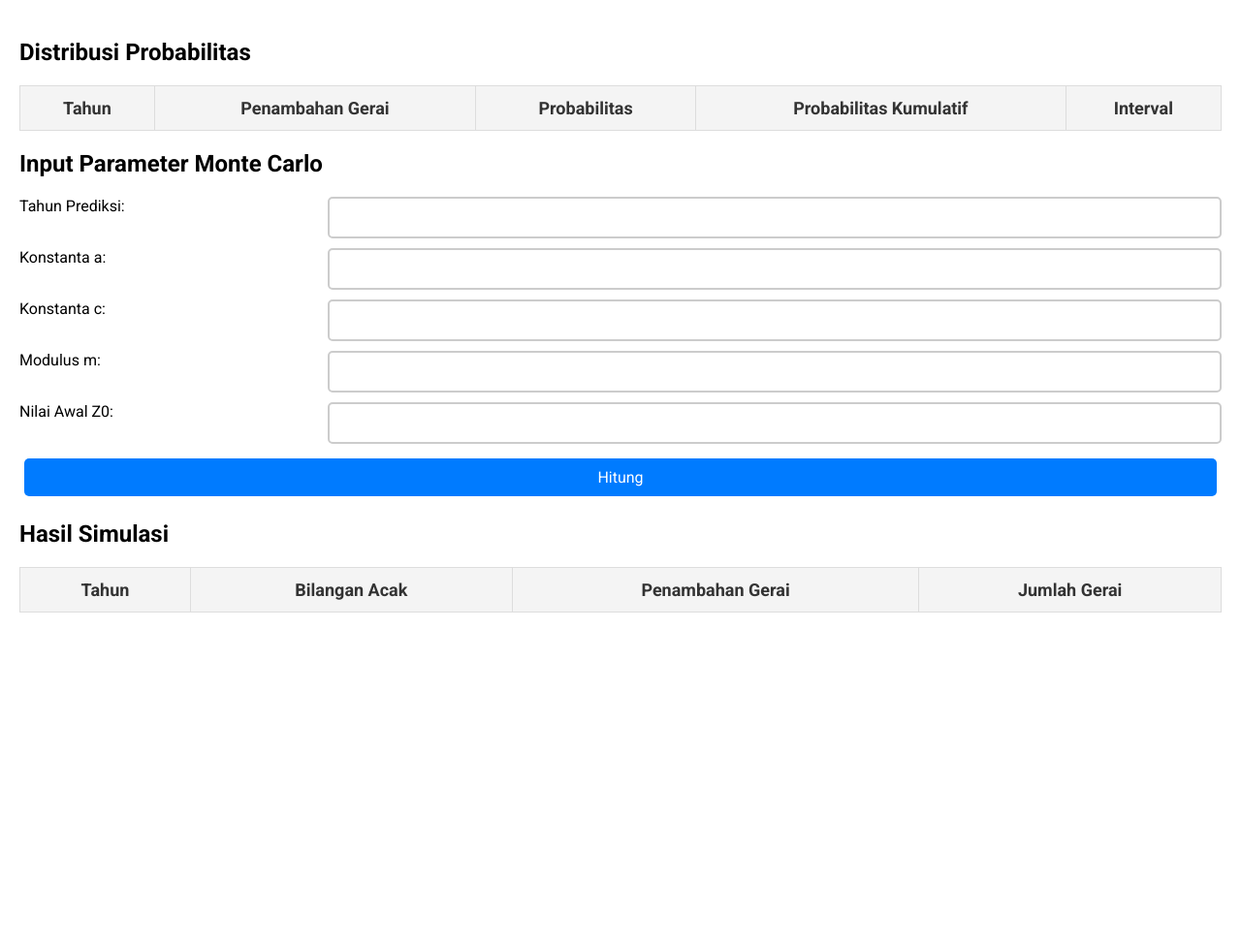
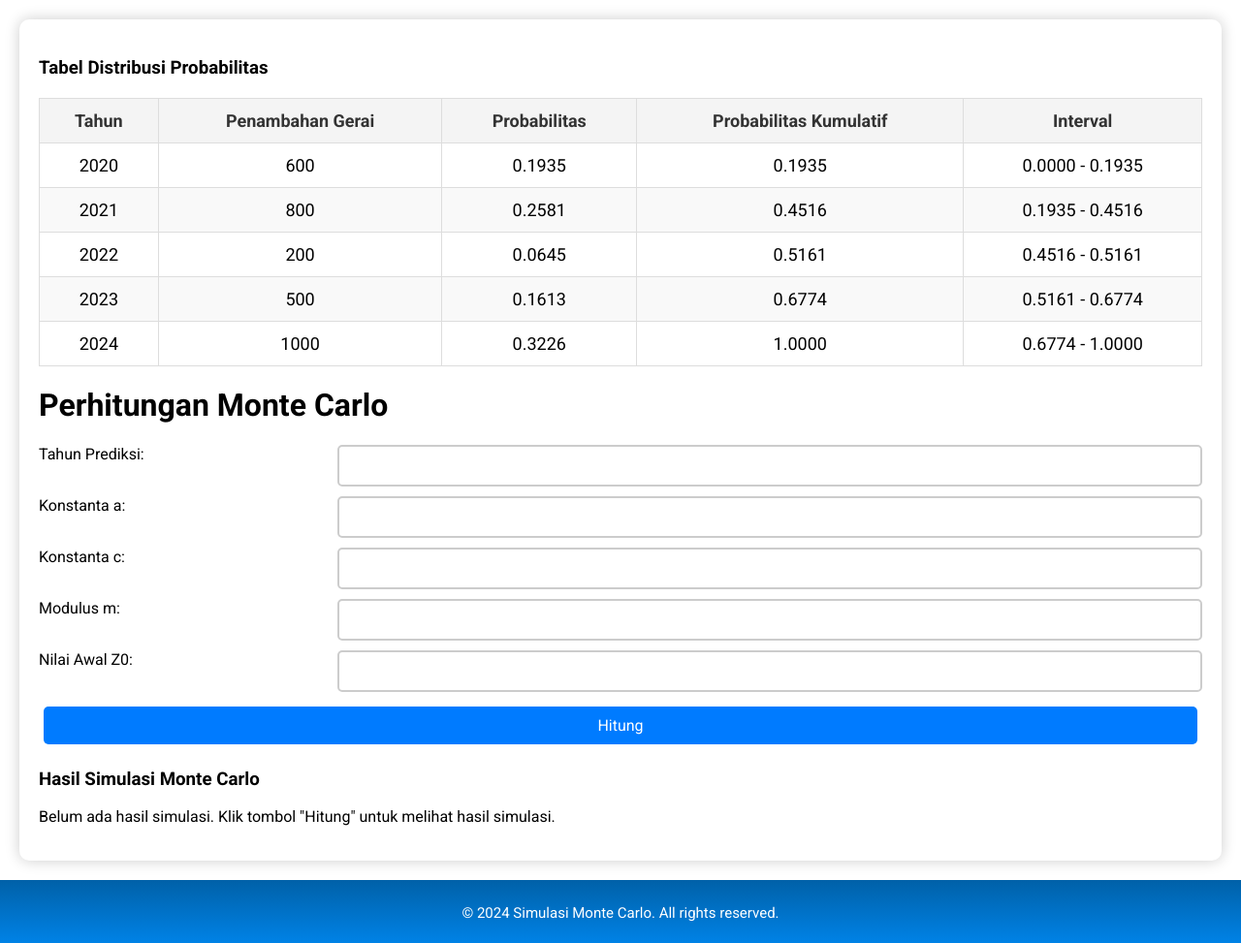
Before and after one commit to Difarnox/Web-App, a Flask app: page /perhitungan_monte_carlo in a window 1280 px wide. Shown: the part 75-1048 px from the top of the page at 97% size. Before the commit the page ends 707 px from the top, so only its background shows below. Run offline with Flask 3, Linux system fonts and the light colour scheme; lists and menus that the app fills with data are empty; some libraries are stand-ins or nearby versions.

Commit message:
Update perhitungan_monte_carlo.html

```diff
--- a/templates/perhitungan_monte_carlo.html
+++ b/templates/perhitungan_monte_carlo.html
@@ -5,35 +5,38 @@
     <meta name="viewport" content="width=device-width, initial-scale=1.0">
     <title>Perhitungan Monte Carlo</title>
     <link rel="stylesheet" href="{{ url_for('static', filename='style.css') }}">
-    <script src="{{ url_for('static', filename='script.js') }}" defer></script>
+    <link rel="icon" type="image/png" href="https://uxwing.com/wp-content/themes/uxwing/download/animals-and-birds/wildlife-animal-face-icon.png">
     <link href="https://fonts.googleapis.com/css2?family=Roboto:wght@400;700&display=swap" rel="stylesheet">
     <script src="https://unpkg.com/@phosphor-icons/web@2.1.1"></script>
+    <script src="{{ url_for('static', filename='script.js') }}" defer></script>
 </head>
-<body>
-    <!-- Header dengan menu responsif -->
+<body class="home"> <!-- Menambahkan class "home" agar konsisten dengan halaman lain -->
+
 <header>
     <div class="header-left">
         <a href="/" class="logo-link"><h1>Simulasi Monte Carlo</h1></a>
     </div>
     <div class="header-right">
-            <i class="ph ph-list" id="menu-icon" style="display: none;"></i> <!-- Ikon menu -->
-            <i class="ph ph-x" id="close-icon" style="display: none;"></i> <!-- Ikon close -->
+        <i class="ph ph-list" id="menu-icon" style="display: none;"></i> <!-- Tombol menu -->
+        <i class="ph ph-x" id="close-icon" style="display: none;"></i> <!-- Tombol close -->
         <nav id="navbar">
             <ul>
                 <li><a href="/">Home</a></li>
                 <li><a href="/data_historis">Data Historis</a></li>
-                    <li><a href="/perhitungan_monte_carlo">Perhitungan Monte Carlo</a></li>
+                <li><a href="/perhitungan_monte_carlo" class="active">Perhitungan Monte Carlo</a></li> <!-- Menambahkan active class -->
                 <li><a href="/about">About</a></li>
             </ul>
         </nav>
     </div>
 </header>
 
-    <!-- Konten Utama -->
 <main>
-        <section>
-            <h2>Distribusi Probabilitas</h2>
-            <table class="table">
+    <div class="content"> <!-- Menggunakan class 'content' untuk pembungkus utama -->
+        <div class="container mt-5">
+
+            <!-- Tabel Distribusi Probabilitas di Atas -->
+            <h3>Tabel Distribusi Probabilitas</h3>
+            <table class="table table-bordered mt-3">
                 <thead>
                     <tr>
                         <th>Tahun</th>
@@ -44,35 +47,42 @@
                     </tr>
                 </thead>
                 <tbody>
-                    {% for data in hasil_monte_carlo %}
+                    {% for item in distribusi_probabilitas %}
                     <tr>
-                        <td>{{ data.tahun }}</td>
-                        <td>{{ data.penambahan_gerai }}</td>
-                        <td>{{ data.probabilitas }}</td>
-                        <td>{{ data.probabilitas_kumulatif }}</td>
-                        <td>{{ data.interval }}</td>
+                        <td>{{ item.tahun }}</td>
+                        <td class="number">{{ item.penambahan_gerai }}</td>
+                        <td>{{ item.probabilitas }}</td>
+                        <td>{{ item.probabilitas_kumulatif }}</td>
+                        <td>{{ item.interval }}</td>
                     </tr>
                     {% endfor %}
                 </tbody>
             </table>
 
-            <h2>Input Parameter Monte Carlo</h2>
-            <form method="POST">
+            <h1 class="text-center">Perhitungan Monte Carlo</h1>
+
+            <form method="POST" action="/perhitungan_monte_carlo">
                 <label for="tahun_prediksi">Tahun Prediksi:</label>
-                <input type="number" id="tahun_prediksi" name="tahun_prediksi" required>
+                <input type="number" id="tahun_prediksi" name="tahun_prediksi" min="1" inputmode="numeric" pattern="[0-9]*" required>
+
                 <label for="a">Konstanta a:</label>
-                <input type="number" id="a" name="a" required>
+                <input type="number" id="a" name="a" min="1" inputmode="numeric" pattern="[0-9]*" required>
+
                 <label for="c">Konstanta c:</label>
-                <input type="number" id="c" name="c" required>
+                <input type="number" id="c" name="c" min="1" inputmode="numeric" pattern="[0-9]*" required>
+
                 <label for="m">Modulus m:</label>
-                <input type="number" id="m" name="m" required>
+                <input type="number" id="m" name="m" min="1" inputmode="numeric" pattern="[0-9]*" required>
+
                 <label for="zo">Nilai Awal Z0:</label>
-                <input type="number" id="zo" name="zo" required>
-                <button type="submit">Hitung</button>
+                <input type="number" id="zo" name="zo" min="1" inputmode="numeric" pattern="[0-9]*" required>
+
+                <button type="submit" class="btn btn-primary">Hitung</button>
             </form>
 
-            <h2>Hasil Simulasi</h2>
-            <table class="table">
+            <h3>Hasil Simulasi Monte Carlo</h3>
+            {% if hasil_simulasi %}
+            <table class="table table-bordered mt-3">
                 <thead>
                     <tr>
                         <th>Tahun</th>
@@ -82,17 +92,26 @@
                     </tr>
                 </thead>
                 <tbody>
-                    {% for result in hasil_simulasi %}
+                    {% for simulasi in hasil_simulasi %}
                     <tr>
-                        <td>{{ result.tahun }}</td>
-                        <td>{{ result.bilangan_acak }}</td>
-                        <td>{{ result.penambahan_gerai }}</td>
-                        <td>{{ result.jumlah_gerai }}</td>
+                        <td>{{ simulasi.tahun }}</td>
+                        <td>{{ simulasi.bilangan_acak }}</td>
+                        <td class="number">{{ simulasi.penambahan_gerai }}</td>
+                        <td class="number">{{ simulasi.jumlah_gerai }}</td>
                     </tr>
                     {% endfor %}
                 </tbody>
             </table>
-        </section>
+            {% else %}
+                <p>Belum ada hasil simulasi. Klik tombol "Hitung" untuk melihat hasil simulasi.</p>
+            {% endif %}
+        </div>
+    </div>
 </main>
+
+<footer>
+    <p>&copy; 2024 Simulasi Monte Carlo. All rights reserved.</p>
+</footer>
+
 </body>
 </html>
```
Lines whose indentation alone changed are shown as unchanged.
